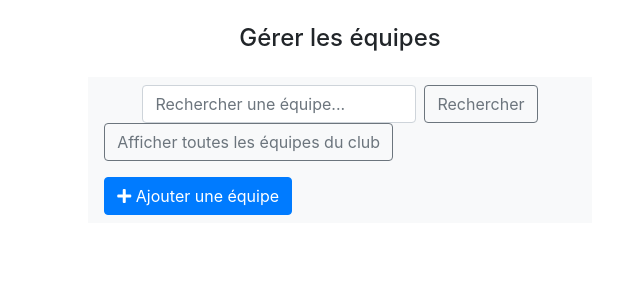
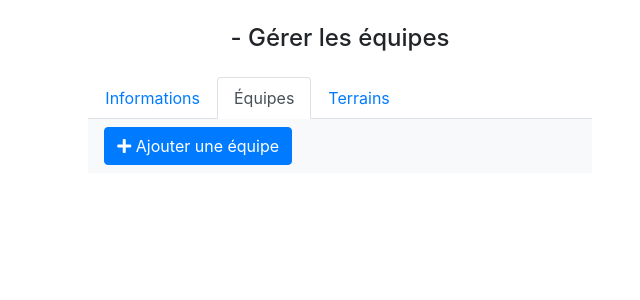
Before and after one commit to mickael-danjoux/Volleyball-Championship-Manager, a Symfony app: template templates/team/team.list.html.twig in a window 1280 px wide. Shown: the part 56-356 px from the top of the page, without its empty margins (300-940 px from the left). Run offline with Twig, Linux system fonts and the light colour scheme; the template is opened without the code that fills it, so the values that code supplies are empty; some libraries are stand-ins or nearby versions.

Commit message:
- Renommage

```diff
--- a/src/Controller/TeamController.php
+++ b/src/Controller/TeamController.php
@@ -22,7 +22,7 @@ use Symfony\Component\Routing\Annotation\Route;
 class TeamController extends AbstractController
 {
     /**
-     * @Route("/club/team", name="club-team")
+     * @Route("/club/team", name="teams")
      */
     public function getTeams(Request $req) {
 
@@ -38,7 +38,7 @@ class TeamController extends AbstractController
                 ->getRepository(Team::class)
                 ->findBy(array('club' => $club));
 
-            return $this->render('team/team.list.html.twig', ['teams' => $teams, 'clubId' => $clubId], new Response(200));
+            return $this->render('team/team.list.html.twig', ['teams' => $teams, 'club' => $club], new Response(200));
         }
 
         return null;
--- a/templates/club/club.list.html.twig
+++ b/templates/club/club.list.html.twig
@@ -12,7 +12,7 @@
             </form>
         </nav>
         <nav class="navbar navbar-dark bg-light">
-            <a href="{{ url('club-form') }}"><button class="btn btn-primary"><i class="fas fa-plus"></i> Ajouter un club</button></a>
+            <a href="{{ url('club') }}"><button class="btn btn-primary"><i class="fas fa-plus"></i> Ajouter un club</button></a>
         </nav>
         <div class="list-group">
             {% for club in clubs %}
@@ -23,7 +23,7 @@
                 {% endif %}
                     {{ club.name }} - {{ club.managerLastName }} {{ club.managerFirstName }}
                         <div class="text-right">
-                            <a href="{{ url('club-form', {'id':club.id}) }}"
+                            <a href="{{ url('club', {'clubId':club.id}) }}"
                                class="btn btn-outline-primary">Voir la page</a>
                             <button class="btn btn-outline-danger supprimer" data-Id="{{ club.id }}">Supprimer</button>
                         </div>
--- a/templates/header.html.twig
+++ b/templates/header.html.twig
@@ -11,7 +11,7 @@
                 <a class="nav-link" href="{{ url('index') }}">Accueil</a>
             </li>
             <li class="nav-item">
-                <a class="nav-link" href="{{ url('club') }}">Gérer les clubs</a>
+                <a class="nav-link" href="{{ url('clubs') }}">Gérer les clubs</a>
             </li>
             <li class="nav-item">
                 <a class="nav-link" href="">Gérer les équipes</a>
--- a/templates/team/team.form.html.twig
+++ b/templates/team/team.form.html.twig
@@ -1,6 +1,6 @@
 {% extends 'base.html.twig' %}
 {% block body %}
-    <div class="col-md-4 mx-auto">
+    <div class="col-md-5 mx-auto">
         <h4 class="text-center mb-4">Formulaire team</h4>
         <form method="POST">
             <h5 class="text-center mb-4">Nom du club n</h5>
--- a/templates/team/team.list.html.twig
+++ b/templates/team/team.list.html.twig
@@ -1,18 +1,14 @@
 {% extends 'base.html.twig' %}
 {% block body %}
     <div class="col-md-5 mx-auto">
-        <h4 class="text-center mb-4">Gérer les équipes</h4>
-        <nav class="navbar navbar-light bg-light">
-            <form class="form-inline mx-auto" method="POST">
-                <input class="form-control mr-sm-2" type="search" placeholder="Rechercher une équipe..." aria-label="Search" name="searchTeam">
-                <button class="btn btn-outline-secondary my-2 my-sm-0" type="submit">Rechercher</button>
-            </form>
-            <form method="GET">
-                <button class="btn btn-outline-secondary">Afficher toutes les équipes du club</button>
-            </form>
-        </nav>
+        <h4 class="text-center mb-4">{{ club.name }} - Gérer les équipes</h4>
+        <ul class="nav nav-tabs">
+            <li class="nav-item"><a class="nav-link" href="{{ url('club', {'clubId':club.id}) }}">Informations</a></li>
+            <li class="nav-item"><a class="nav-link active" href="{{ url('teams', {'clubId':club.id}) }}">Équipes</a></li>
+            <li class="nav-item"><a class="nav-link" href="">Terrains</a></li>
+        </ul>
         <nav class="navbar navbar-dark bg-light">
-            <a href="{{ url('team', {'clubId':clubId}) }}"><button class="btn btn-primary"><i class="fas fa-plus"></i> Ajouter une équipe</button></a>
+            <a href="{{ url('team', {'clubId':club.id}) }}"><button class="btn btn-primary"><i class="fas fa-plus"></i> Ajouter une équipe</button></a>
         </nav>
         <div class="list-group">
             {% for team in teams %}
```
Also changed, not shown: src/Controller/ClubController.php (+7 -7 lines), templates/club/club.form.html.twig (+6 -27 lines).
